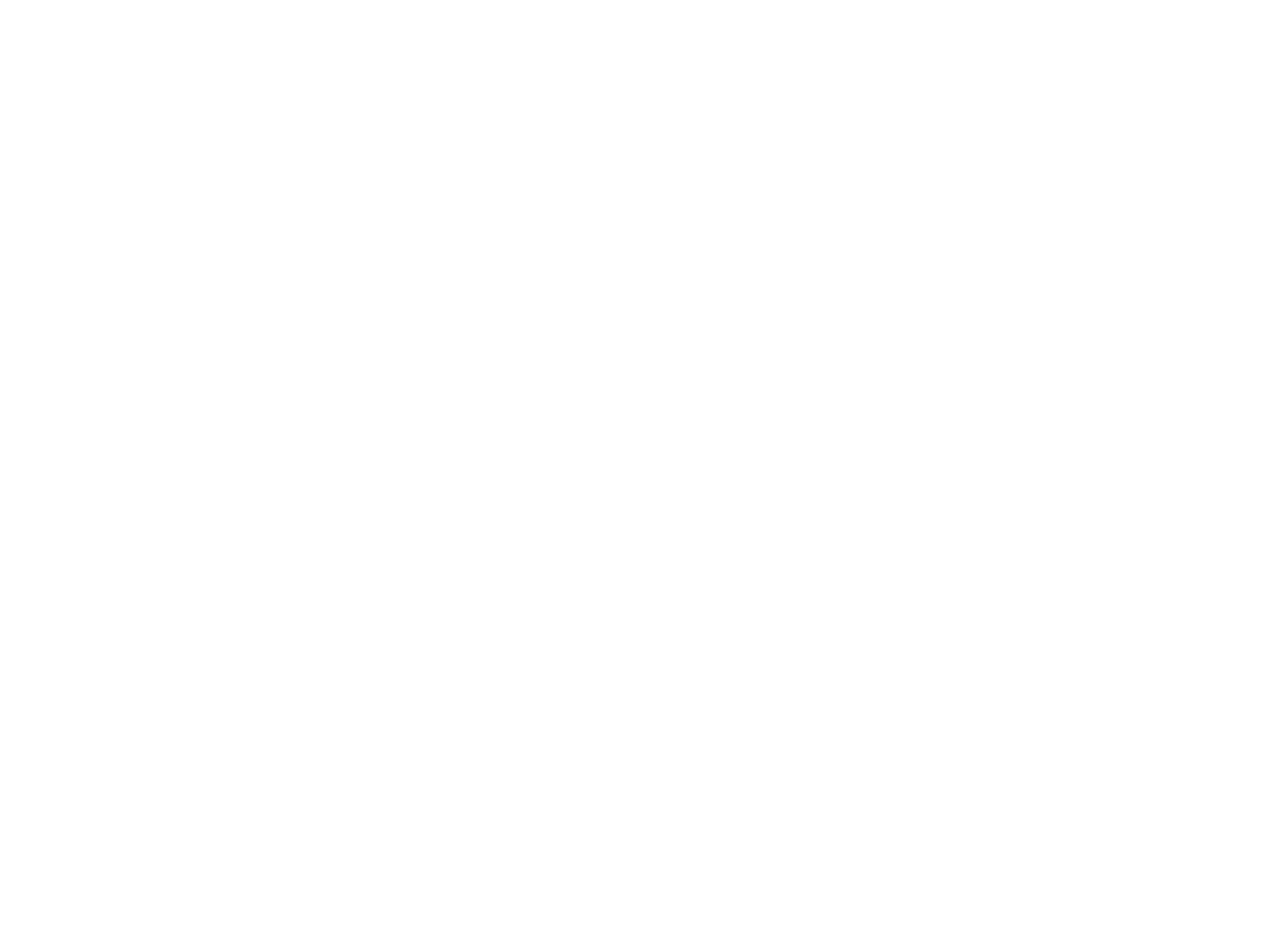
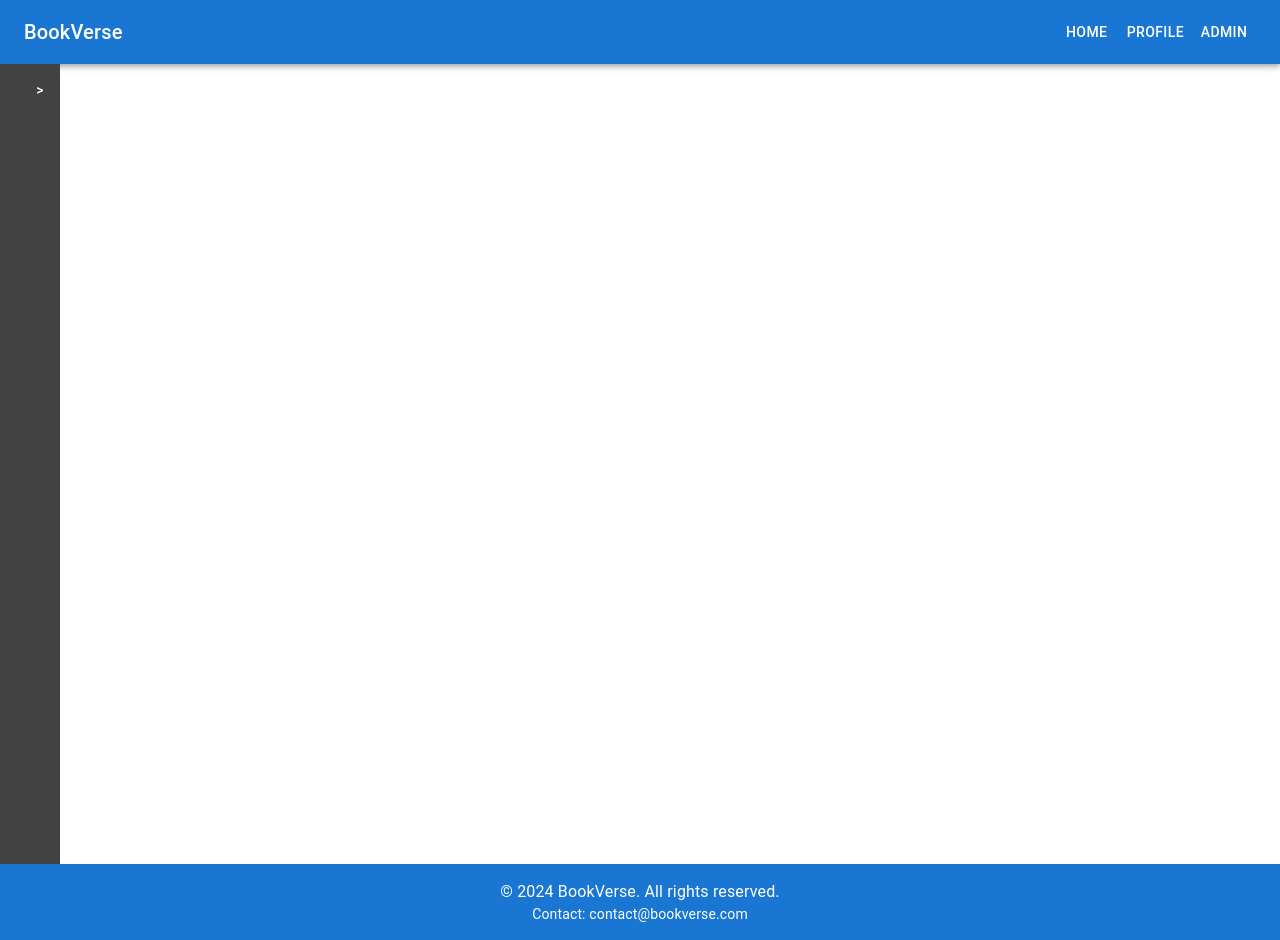
Before and after one commit to Mvzvrt/BookVerse, a React (Create React App) app in the folder client/: page / in a window 1280 px wide. Both pictures are taken after typing "name@example.com", "Sample123" into the empty fields and a click on the button "SIGN IN". Before the commit the page ends 800 px from the top, so only its background shows below. Built offline with nearby package versions, Linux system fonts and the light colour scheme; the HTML template or start-up script is replaced by a standard one.

Commit message:
Implemented Layout Components

```diff
--- /dev/null
+++ b/client/src/MainPage/Layout/Footer.js
@@ -0,0 +1,17 @@
+import React from 'react';
+import { Box, Typography } from '@mui/material';
+
+const Footer = () => {
+  return (
+    <Box sx={{ bgcolor: 'primary.main', color: 'white', p: 2, mt: 'auto' }}>
+      <Typography variant="body1" align="center">
+        &copy; 2024 BookVerse. All rights reserved.
+      </Typography>
+      <Typography variant="body2" align="center">
+        Contact: contact@bookverse.com
+      </Typography>
+    </Box>
+  );
+};
+
+export default Footer;
--- /dev/null
+++ b/client/src/MainPage/Layout/Header.js
@@ -0,0 +1,20 @@
+import React from 'react';
+import { AppBar, Toolbar, Typography, Button } from '@mui/material';
+import { Link as RouterLink } from 'react-router-dom';
+
+const Header = () => {
+  return (
+    <AppBar position="static">
+      <Toolbar>
+        <Typography variant="h6" sx={{ flexGrow: 1 }}>
+          BookVerse
+        </Typography>
+        <Button color="inherit" component={RouterLink} to="/main">Home</Button>
+        <Button color="inherit" component={RouterLink} to="/profile">Profile</Button>
+        <Button color="inherit" component={RouterLink} to="/admin">Admin</Button>
+      </Toolbar>
+    </AppBar>
+  );
+};
+
+export default Header;
--- /dev/null
+++ b/client/src/MainPage/Layout/Sidebar.js
@@ -0,0 +1,43 @@
+import React, { useState } from 'react';
+import { Box, Button, List, ListItem, ListItemText, Avatar, Divider } from '@mui/material';
+import { Link as RouterLink } from 'react-router-dom';
+
+const Sidebar = () => {
+  const [expanded, setExpanded] = useState(false);
+
+  const handleToggle = () => {
+    setExpanded(!expanded);
+  };
+
+  return (
+    <Box sx={{ display: 'flex' }}>
+      <Box
+        sx={{
+          width: expanded ? 240 : 60,
+          bgcolor: 'grey.800', // Using a dark gray color
+          color: 'white',
+          transition: 'width 0.3s',
+          overflow: 'hidden',
+          height: '100vh', // Full height sidebar
+        }}
+      >
+        <Button onClick={handleToggle} sx={{ m: 1, color: 'white' }}>
+          {expanded ? '<' : '>'}
+        </Button>
+        {expanded && (
+          <>
+            <Divider sx={{ bgcolor: 'white' }} />
+            <List>
+              <ListItem button component={RouterLink} to="/profile">
+                <Avatar alt="User Name" src="/static/images/avatar/1.jpg" />
+                <ListItemText primary="User Name" sx={{ ml: 2 }} />
+              </ListItem>
+            </List>
+          </>
+        )}
+      </Box>
+    </Box>
+  );
+};
+
+export default Sidebar;
--- a/client/src/MainPage/Main.js
+++ b/client/src/MainPage/Main.js
@@ -1,7 +1,29 @@
-function Main() {
-    return (
-        <></>
-    );
-}
+import React from 'react';
+import { Container, Box } from '@mui/material';
+import Header from './Layout/Header';
+import Footer from './Layout/Footer';
+import Sidebar from './Layout/Sidebar';
+import ResponsiveGrid from './Layout/ResponsiveGrid';
+import BookList from './Books/BookList';
+
+const Main = () => {
+  return (
+    <Box sx={{ display: 'flex', flexDirection: 'column', minHeight: '100vh' }}>
+      <Header />
+      <Box sx={{ display: 'flex', flexGrow: 1 }}>
+        <Sidebar />
+        <Container maxWidth="lg" sx={{ flexGrow: 1, mt: 4 }}>
+            {/*
+                <ResponsiveGrid>
+                <BookList />
+                </ResponsiveGrid>
+            */}
+
+        </Container>
+      </Box>
+      <Footer />
+    </Box>
+  );
+};
 
 export default Main;
```
Also changed, not shown: client/src/MainPage/Books/BookList.js (added), client/src/MainPage/Layout/ResponsiveGrid.js (added).
